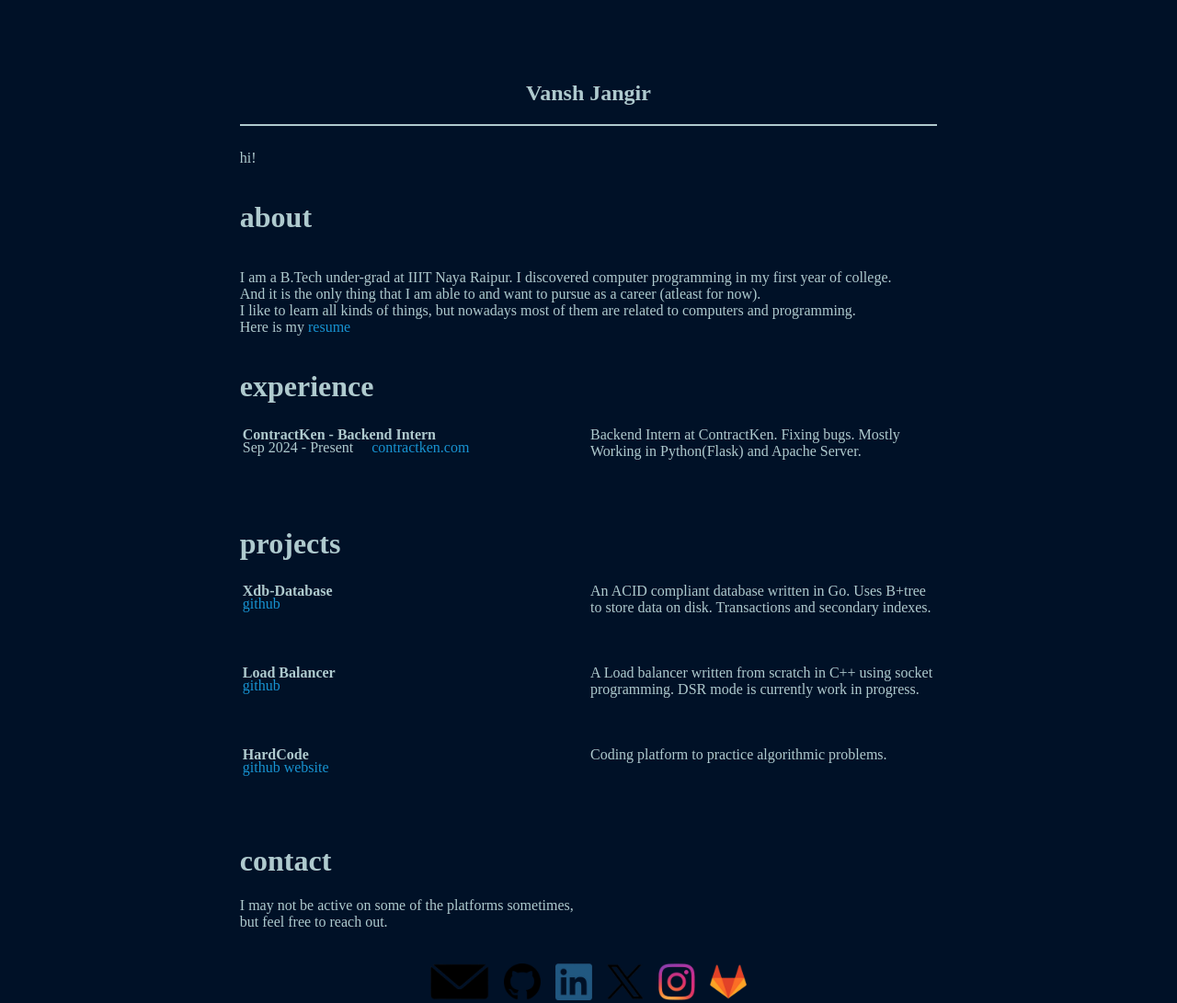
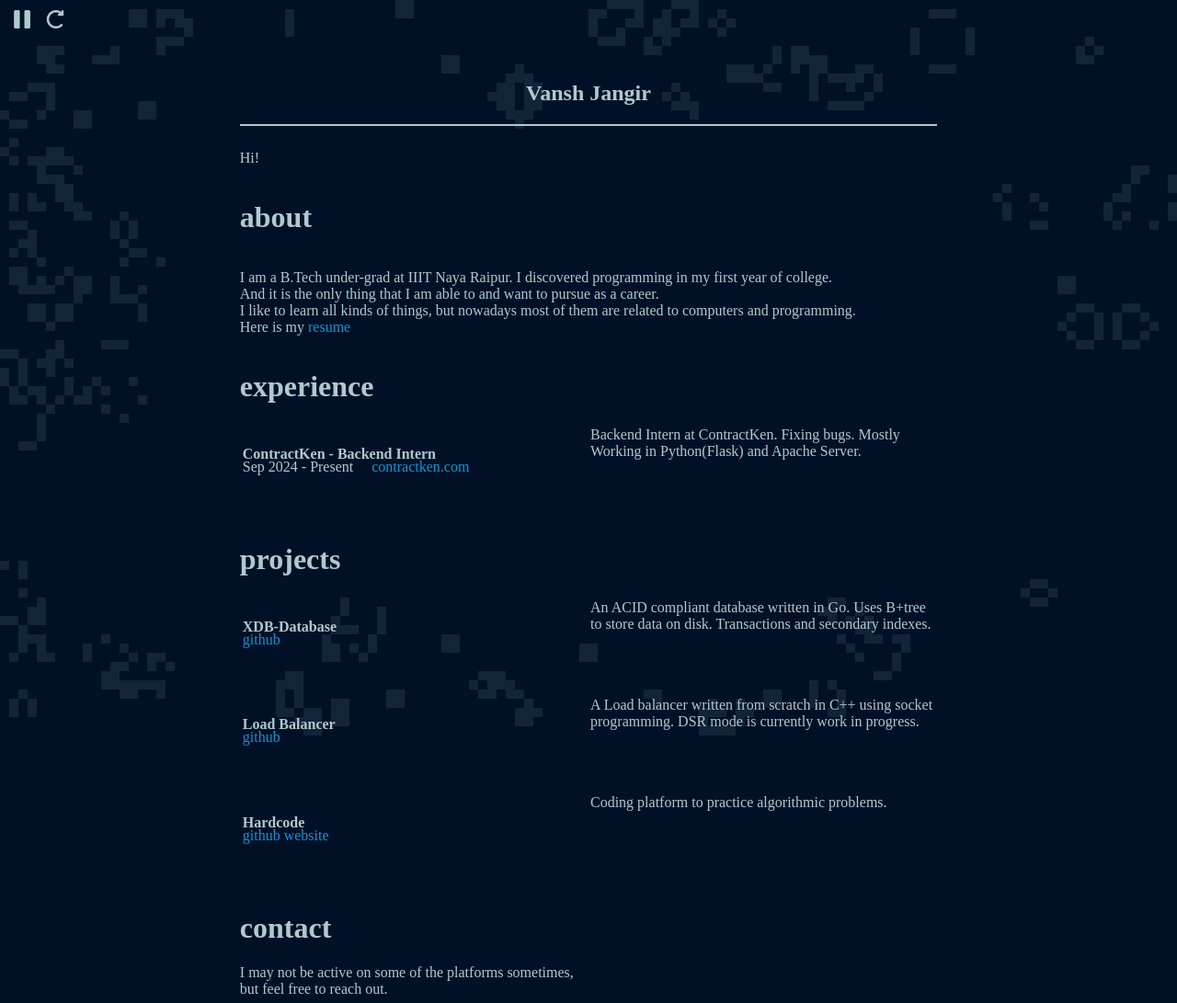
Before and after one commit to vanshjangir/vanshjangir, a plain HTML site: page index.html in a window 1280 px wide. Shown: the top 1091 px of the page at 92% size. Drawn offline with Linux system fonts and the light colour scheme.

Commit message:
Added Game of life

```diff
--- a/index.html
+++ b/index.html
@@ -1,3 +1,4 @@
+<!DOCTYPE html>
 <html>
   <head>
     <title>vanshjangir</title>
@@ -13,15 +14,15 @@
       <div id="main-cont">
         <div id="home">
           <p>
-            hi!
+            Hi!
           </p>
         </div>
         <div id="about-cont">
           <h1>about</h1>
           <div id="about-text">
             <p>I am a B.Tech under-grad at IIIT Naya Raipur.
-            I discovered computer programming in my first year of college.<br>
-            And it is the only thing that I am able to and want to pursue as a career (atleast for now).<br>
+            I discovered programming in my first year of college.<br>
+            And it is the only thing that I am able to and want to pursue as a career.<br>
             I like to learn all kinds of things, but nowadays most of them are related to computers and programming.<br>
             Here is my <a href="others/resume.pdf">resume</a><p>
           </div>
@@ -48,7 +49,7 @@
           <table>
             <tr>
               <td>
-                <h4>Xdb-Database</h4>
+                <h4>XDB-Database</h4>
                 <a href="https://github.com/vanshjangir/xdb">github</a>
               </td>
               <td>
@@ -66,7 +67,7 @@
             </tr>
             <tr>
               <td>
-                <h4>HardCode</h4>
+                <h4>Hardcode</h4>
                 <a href="https://github.com/vanshjangir/hardcode">github</a>
                 <a href="http://ec2-54-147-52-167.compute-1.amazonaws.com">website</a>
               </td>
@@ -106,5 +107,12 @@
         </div>
       </div>
     </div>
+    <canvas id="main-canvas"></canvas>
+    <div id="button-cont">
+      <button id="start-button"><img class="button-img" id="start-image" src="others/pause.png"/></button>
+      <button id="reset-button"><img class="button-img" src="others/reset.png"/></button>
+      <text id="population"></text>
+    <div>
   </body>
+  <script src="index.js"></script>
 </html>
--- /dev/null
+++ b/index.js
@@ -0,0 +1,198 @@
+const REFRESH_TIME = 100
+const GEN_PROB = 0.2
+
+let HEIGHT;
+let WIDTH;
+let CELL;
+let GRID_ROWS;
+let GRID_COLS;
+let WORLD;
+let STATE = 0;
+let EXIT = 0;
+let WORLD_COPY;
+let isRunning = true;
+let resizeTimeout;
+
+function updateState(ctx){
+    let old = STATE;
+    STATE = 1 - STATE;
+    const dx = [-1, 0, 1];
+    const dy = [-1, 0, 1];
+    let population = 0;
+
+    for(let i = 0; i < GRID_COLS; i++){
+        for(let j = 0; j < GRID_ROWS; j++){
+            WORLD[STATE][i][j] = 0;
+        }
+    }
+    for(let i = 0; i < GRID_COLS; i++){
+        for(let j = 0; j < GRID_ROWS; j++){
+            let neighbours = 0;
+            for(let ix = 0; ix < 3; ix++){
+                for(let iy = 0; iy < 3; iy++){
+                    if(dx[ix] == 0 && dy[iy] == 0){
+                        continue;
+                    }
+                    const x = i + dx[ix];
+                    const y = j + dy[iy];
+                    if(x >= 0 && x < GRID_COLS && y >= 0 && y < GRID_ROWS && WORLD[old][x][y] === 1){
+                        neighbours++;
+                    }
+                }
+            }
+            if(WORLD[old][i][j] === 1){
+                if(neighbours != 2 && neighbours != 3){
+                    WORLD[STATE][i][j] = 0;
+                }
+                else{
+                    WORLD[STATE][i][j] = 1;
+                    population++;
+                }
+            }
+            else {
+                if(neighbours === 3){
+                    WORLD[STATE][i][j] = 1;
+                    population++;
+                }
+            }
+        }
+    }
+    const populationPara = document.getElementById("population");
+    populationPara.textContent = "Population: " + population;
+    if(population === 0){
+        EXIT = 1;
+        resetWorld(ctx);
+        setInitialState();
+        return;
+    }
+    if(STATE === 0){
+        let isSame = true;
+        for(let i = 0; i < GRID_COLS; i++){
+            for(let j = 0; j < GRID_ROWS; j++){
+                if(WORLD[STATE][i][j] !== WORLD_COPY[i][j]){
+                    isSame = false;
+                }
+                WORLD_COPY[i][j] = WORLD[STATE][i][j];
+            }
+        }
+        if(isSame){
+            const resetButton = document.getElementById("reset-button");
+            resetButton.click();
+        }
+    }
+}
+
+function renderWorld(ctx){
+    for(let i = 0; i < GRID_COLS; i++){
+        for(let j = 0; j < GRID_ROWS; j++){
+            if(WORLD[STATE][i][j] === 1){
+                ctx.fillStyle = "#afcace";
+                ctx.fillRect(i * CELL, j * CELL, CELL, CELL);
+            }
+        }
+    }
+}
+
+function setInitialState(){
+    STATE = 0;
+    WORLD = Array.from({ length: 2 }, () => Array.from({ length: GRID_COLS }, () => Array(GRID_ROWS).fill(0)));
+    WORLD_COPY = WORLD[0].map(row => row.slice());
+    for(let i = 0; i < GRID_COLS; i++){
+        for(let j = 0; j < GRID_ROWS; j++){
+            if(i > GRID_COLS/10 && i < 9*GRID_COLS/10 && j > GRID_ROWS/10 && j < 9*GRID_ROWS/10){
+                continue;
+            }
+            WORLD[STATE][i][j] = (Math.random() > 1 - GEN_PROB ? 1 : 0);
+        }
+    }
+}
+
+function resetWorld(ctx){
+    ctx.clearRect(0, 0, WIDTH, HEIGHT);
+}
+
+(() => {
+    const canvas = document.getElementById("main-canvas");
+    if (canvas === null) {
+        throw new Error("No canvas element is present with id `main-canvas`");
+    }
+
+    const ctx = canvas.getContext("2d");
+    if (ctx === null) {
+        throw new Error("2d context not supported");
+    }
+
+    function resizeCanvas() {
+        clearTimeout(resizeTimeout);
+
+        resizeTimeout = setTimeout(() => {
+            canvas.width = window.innerWidth;
+            canvas.height = window.innerHeight;
+            EXIT = 1;
+            HEIGHT = canvas.height;
+            WIDTH = canvas.width;
+            GRID_ROWS = Math.floor(HEIGHT/CELL);
+            GRID_COLS = Math.floor(WIDTH/CELL);
+            WORLD = Array.from({ length: 2 }, () => Array.from({ length: GRID_COLS }, () => Array(GRID_ROWS).fill(0)));
+            setInitialState();
+            gameloop();
+        }, 500)
+    }
+
+    resizeCanvas();
+    window.addEventListener('resize', resizeCanvas);
+
+    CELL = 10;
+    HEIGHT = canvas.height;
+    WIDTH = canvas.width;
+    GRID_ROWS = Math.floor(HEIGHT/CELL);
+    GRID_COLS = Math.floor(WIDTH/CELL);
+    WORLD = Array.from({ length: 2 }, () => Array.from({ length: GRID_COLS }, () => Array(GRID_ROWS).fill(0)));
+    WORLD_COPY = WORLD[0].map(row => row.slice());
+
+
+    const buttonCont = document.getElementById("button-cont");
+    const startButton = document.getElementById("start-button");
+    const startImage = document.getElementById("start-image");
+    const resetButton = document.getElementById("reset-button");
+    const population = document.getElementById("population");
+
+    buttonCont.addEventListener('mouseover', () => {
+        population.style.display = 'block';
+    }, true);
+
+    buttonCont.addEventListener('mouseout', () => {
+        population.style.display = 'none';
+    }, true);
+
+    startButton.addEventListener('click', () => {
+        if(isRunning){
+            EXIT = 1;
+            isRunning = false;
+            startImage.src = "others/play.png";
+        }
+        else{
+            isRunning = true;
+            startImage.src = "others/pause.png";
+            gameloop();
+        }
+    }, true);
+
+    resetButton.addEventListener('click', () => {
+        setInitialState();
+        resetWorld(ctx);
+    }, true);
+
+    setInitialState();
+    function gameloop() {
+        if (EXIT === 1) {
+            EXIT = 0;
+            return;
+        }
+        resetWorld(ctx);
+        updateState(ctx);
+        renderWorld(ctx);
+        setTimeout(() => { requestAnimationFrame(gameloop); }, REFRESH_TIME);
+    }
+    gameloop();
+})();
--- a/style.css
+++ b/style.css
@@ -69,3 +69,35 @@ td{
     align-content:start;
     padding-bottom: 50px;
 }
+
+
+/* Game of life */
+#main-canvas{
+    position: fixed;
+    top: 0;
+    left: 0;
+    width: 100%;
+    height: 100%;
+    z-index: -1;
+    opacity: 0.1;
+}
+
+#button-cont{
+    position: fixed;
+    top: 0;
+    padding-top: 10px;
+}
+
+#start-button, #stop-button, #reset-button{
+    background: none;
+    border: 0px;
+}
+
+.button-img{
+    width: 20px;
+}
+
+#population{
+    display: none;
+    margin-left: 6px;
+}
```
Also changed, not shown: others/pause.png (added), others/play.png (added), others/reset.png (added).
